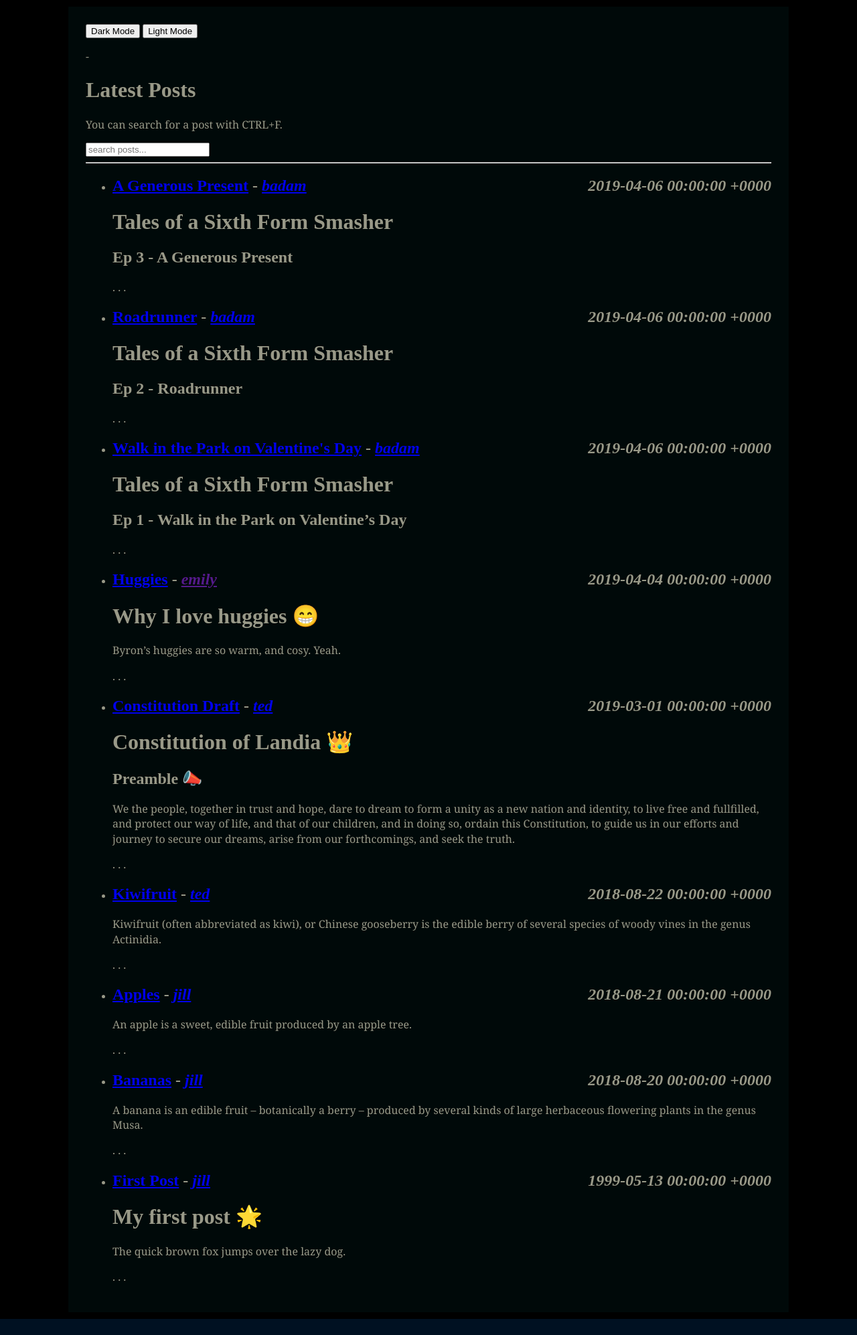
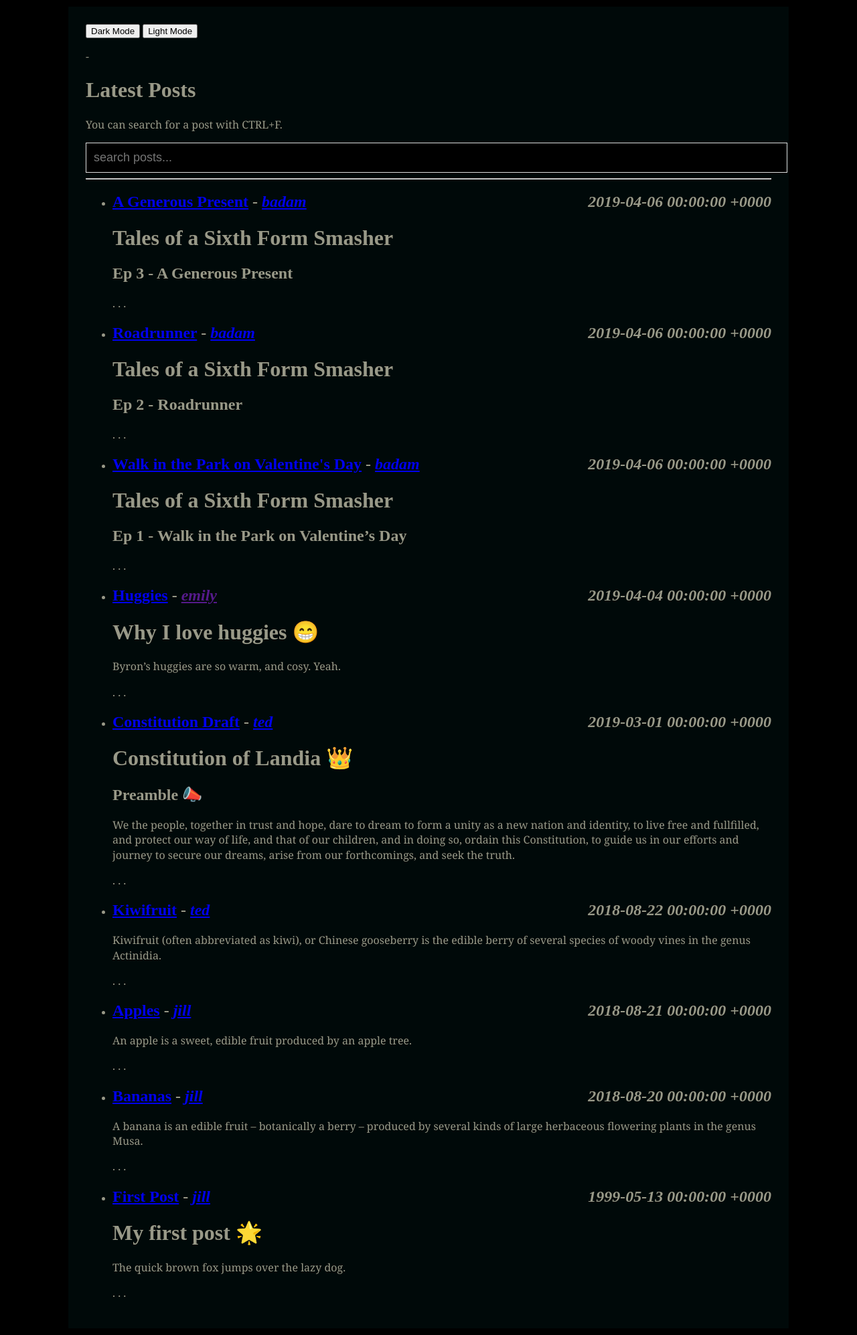
Before and after one commit to torresjrjr/torresjrjr.github.io, a Jekyll site: the page built from blog.html, in a window 1280 px wide. Shown: the whole page at 67% size. Built offline with Jekyll 4.4.1, drawn with Linux system fonts in a browser that asks for light colours; before the commit the page ends 1970 px from its top, so only the background shows below that.

Commit message:
search bar styles

```diff
--- a/blog.html
+++ b/blog.html
@@ -4,7 +4,7 @@ title: Blog
 ---
 <h1>Latest Posts</h1>
 <p>You can search for a post with <bold>CTRL+F</bold>.</p>
-<input type="text" id="blog-searchbar" onkeyup="BlogSearchbar()" placeholder="search posts..." title="Type in a category">
+<input type="text" class="searchbar" id="blog-searchbar" onkeyup="BlogSearchbar()" placeholder="search posts..." title="Type in a category">
 
 <hr>
 
--- a/main.css
+++ b/main.css
@@ -62,3 +62,12 @@ p.monospace {
 	background-color: #4CAF50; /* Green */
 	color: white;
 }
+/* Style the search box */
+input.searchbar {
+  width: 100%;
+  font-size: 18px;
+  padding: 11px;
+  border:1px solid #ddd;
+  background-color: #000;
+  color: #ddd;
+}
```
